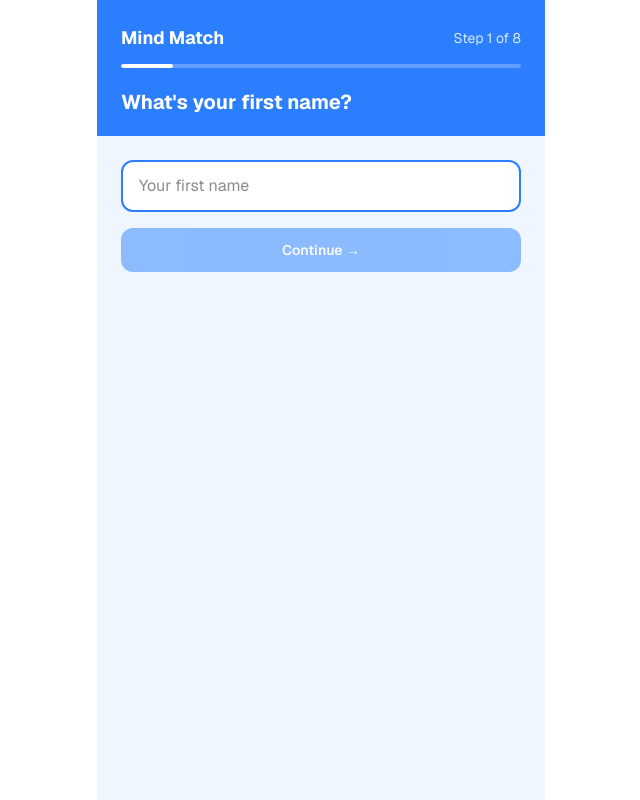
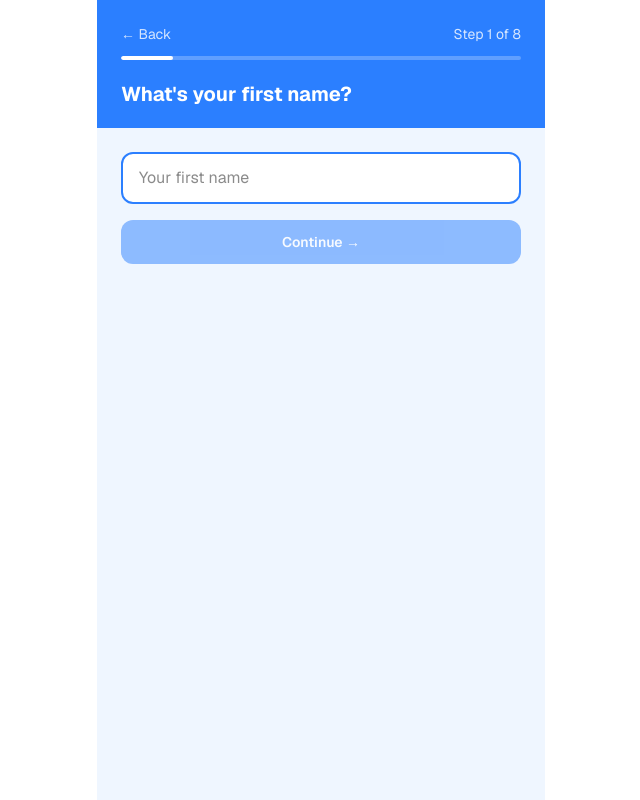
Before and after one commit to Ragheeb94/Mindmatch, a Next.js app: page /onboarding in a window 1280 px wide. Shown: the whole page, without its empty margins (319-959 px from the left). Built offline with nearby package versions, Linux system fonts and the light colour scheme.

Commit message:
fix: add back navigation to onboarding wizard

```diff
--- a/components/onboarding/OnboardingWizard.tsx
+++ b/components/onboarding/OnboardingWizard.tsx
@@ -53,6 +53,14 @@ export function OnboardingWizard() {
 
   function next() {
     setStep(s => Math.min(s + 1, TOTAL_STEPS))
+  }
+
+  function back() {
+    if (step === 1) {
+      router.push('/')
+    } else {
+      setStep(s => s - 1)
+    }
   }
 
   async function finish(email: string, password: string) {
@@ -117,7 +125,13 @@ export function OnboardingWizard() {
     <div className="min-h-screen bg-white flex flex-col max-w-md mx-auto">
       <div className="bg-blue-500 px-6 pt-6 pb-0">
         <div className="flex justify-between items-center mb-3">
-          <span className="text-white font-bold text-lg">Mind Match</span>
+          <button
+            onClick={back}
+            className="text-white/80 text-sm flex items-center gap-1 hover:text-white transition-colors"
+            aria-label="Go back"
+          >
+            ← Back
+          </button>
           <span className="text-white/80 text-sm">Step {step} of {TOTAL_STEPS}</span>
         </div>
         <ProgressBar current={step} total={TOTAL_STEPS} />
```
